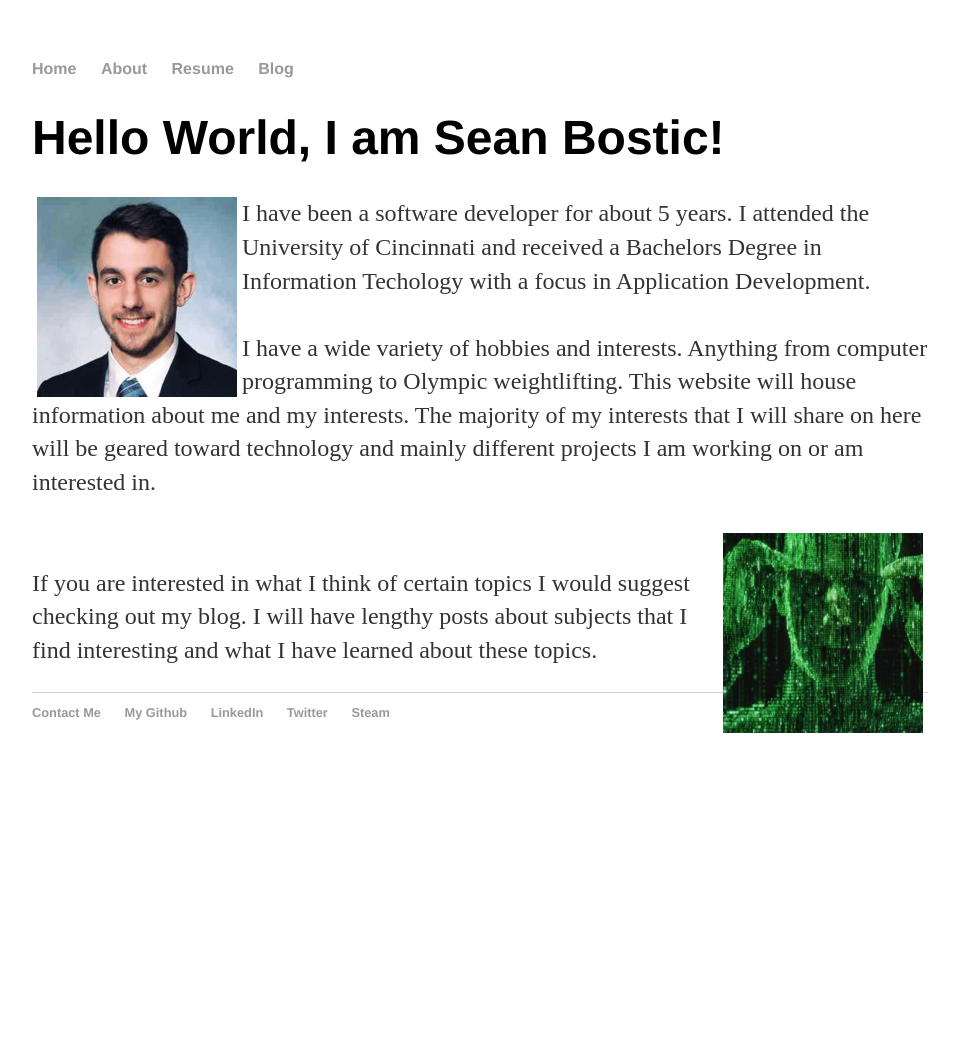
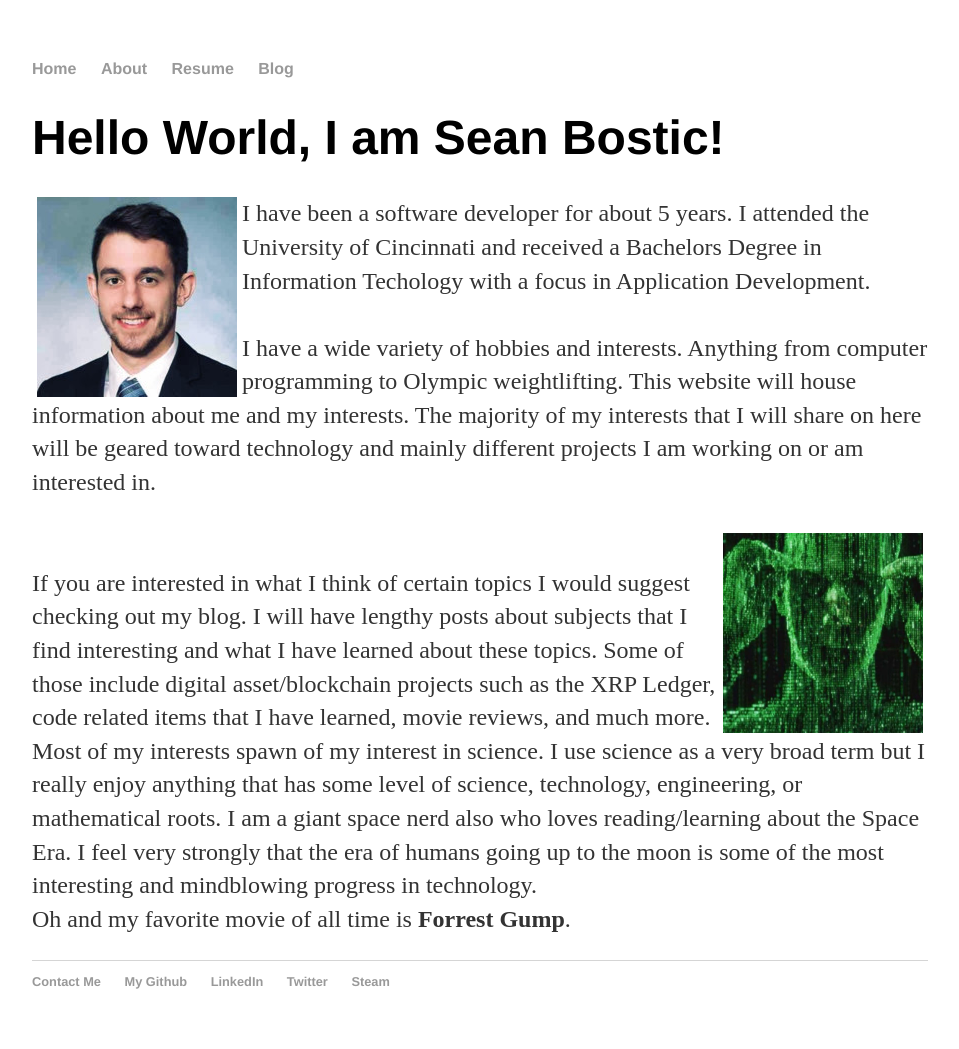
Before and after one commit to sean-bostic/sean-bostic.github.io, a Jekyll site: the page built from index.html, in a window 1280 px wide. Shown: the whole page, without its empty margins (160-1119 px from the left). Built offline with Jekyll 4.4.1, drawn with Linux system fonts in a browser that asks for light colours; before the commit the page ends 900 px from its top, so only the background shows below that.

Commit message:
Updating home page

```diff
--- a/index.html
+++ b/index.html
@@ -15,7 +15,17 @@ title: Sean Bostic
 		<br> <br>
 		<img src="/images/matrix.jpg" ALIGN="right" height="200" width="200" hspace="5" />
 		<br> If you are interested in what I think of certain topics I would suggest checking out my blog. I will have
-		lengthy posts about subjects that I find interesting and what I have learned about these topics.
+		lengthy posts about subjects that I find interesting and what I have learned about these topics. Some of those
+		include digital asset/blockchain projects such as the XRP Ledger, code related items that I have learned, movie
+		reviews, and much more.
 		</br>
+		Most of my interests spawn of my interest in science. I use science as a very broad term but I really enjoy anything
+		that has some level of science, technology, engineering, or mathematical roots. I am a giant space nerd also who
+		loves reading/learning about the Space Era. I feel very strongly that the era of humans going up to the moon is some
+		of the most interesting and mindblowing progress in technology. <br>
+
+		Oh and my favorite movie of all time is <strong>Forrest Gump</strong>.
+
+
 	</p>
 </div><!-- /.blurb -->
```
